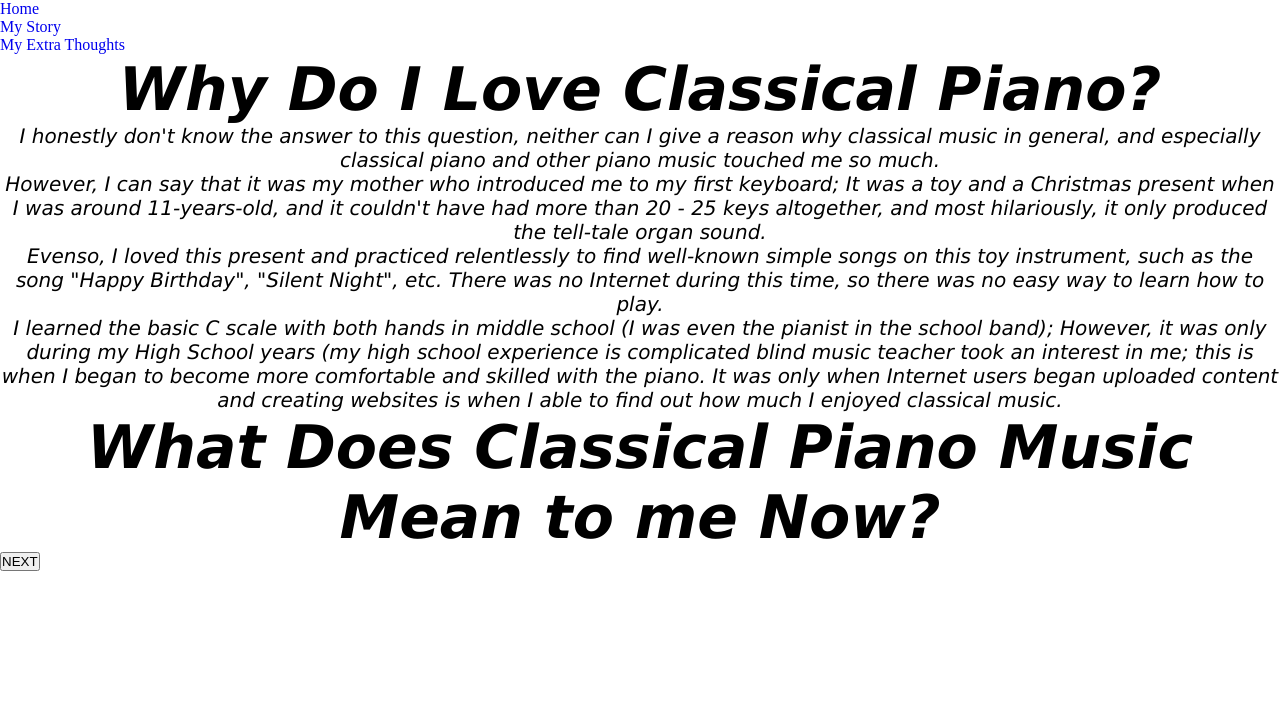
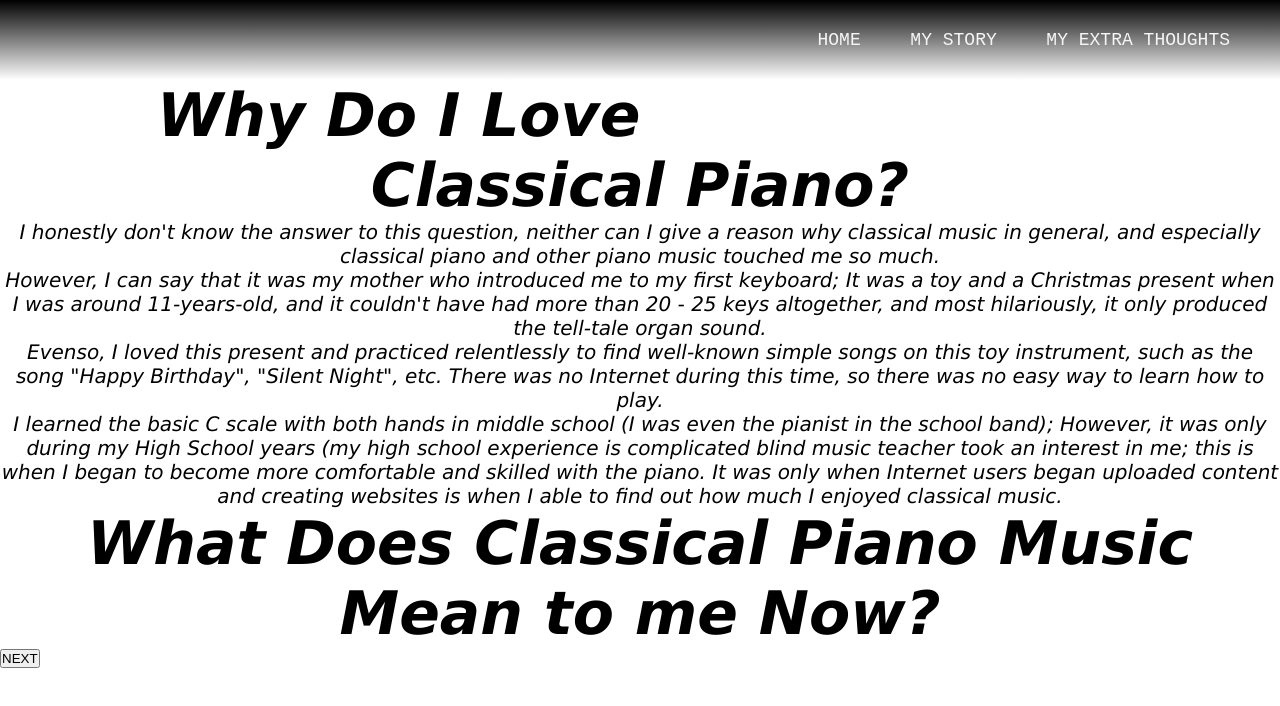
Before and after one commit to yulondawyatt/yulonda_front-end_portfolio_PROJECT, a plain HTML site: page my-story.html in a window 1280 px wide. Drawn offline with Linux system fonts and the light colour scheme.

Commit message:
Making some changes to connect the pages together. Reviewing and updating the README.md file

```diff
--- a/my-story.html
+++ b/my-story.html
@@ -15,7 +15,7 @@
         <ul>
           <li><a href="./index.html">Home</a></li>
           <li><a class="active" href="#my-story.html">My Story</a></li>
-          <li><a href="./selftaught-classicalpiano.html">My Extra Thoughts</a><li>
+          <li><a href="./my-thoughts.html">My Extra Thoughts</a><li>
         </ul>
       </nav>
 
--- a/styles.css
+++ b/styles.css
@@ -7,27 +7,43 @@
 	box-sizing: border-box;
 }
 
+body {
+	font-family: Verdana;
+}
+
 /* Style links inside navigation bar */
 
-.topnav {
-	background-image: linear-gradient(black, gray, white);
+nav {
+	background: linear-gradient(black, gray, white);
+	height: 80px;
+	width: 100%;
 }
 
-.topnav a {
+nav ul {
 	float: right;
-	color: aliceblue;
-	text-align: center;
-	padding: 14px 16px;
-	text-decoration: none;
-	font-size: 18px;
+	font-family:'Courier New', Courier, monospace, sans-serif;
+	margin-right: 20px;
 }
 
-/* CHANGE THE COLOR OF THE LINKS ON 'HOVER' */
+nav ul li {
+	display: inline-block;
+	line-height: 80px;
+	margin: 0 5px;
+}
 
-.topnav a:hover {
-	background-color:salmon;
-	color: purple;
+nav ul li a {
+	color: whitesmoke;
+	font-size: 18px;
+	padding: 8px 15px;
+	border-radius: 3px;
+	text-transform: uppercase;
 }
+
+a.acitve, a:hover{
+	 background: salmon;
+	 text-transform: .5s;
+}
+
 
 h1 {
 	font-family: Papyrus, Verdana, sans-serif;
```
Also changed, not shown: 1 other file.
